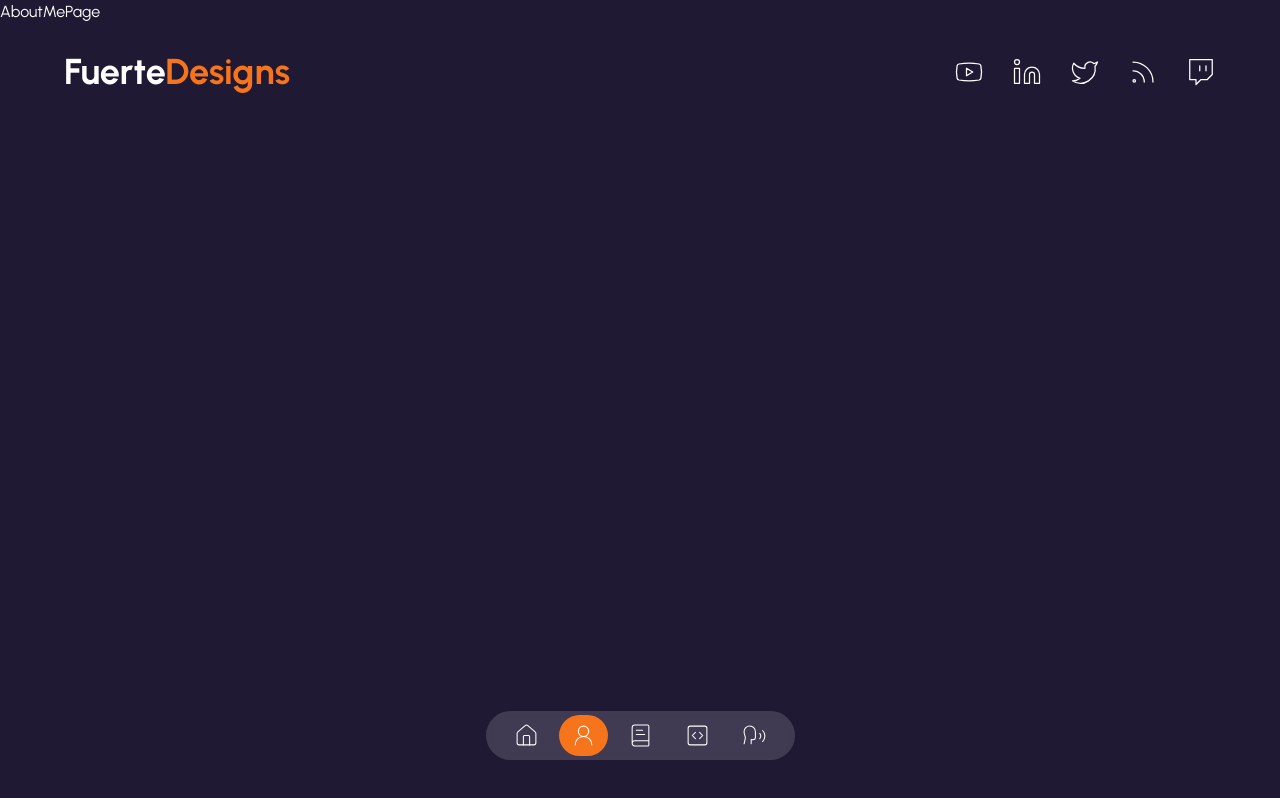
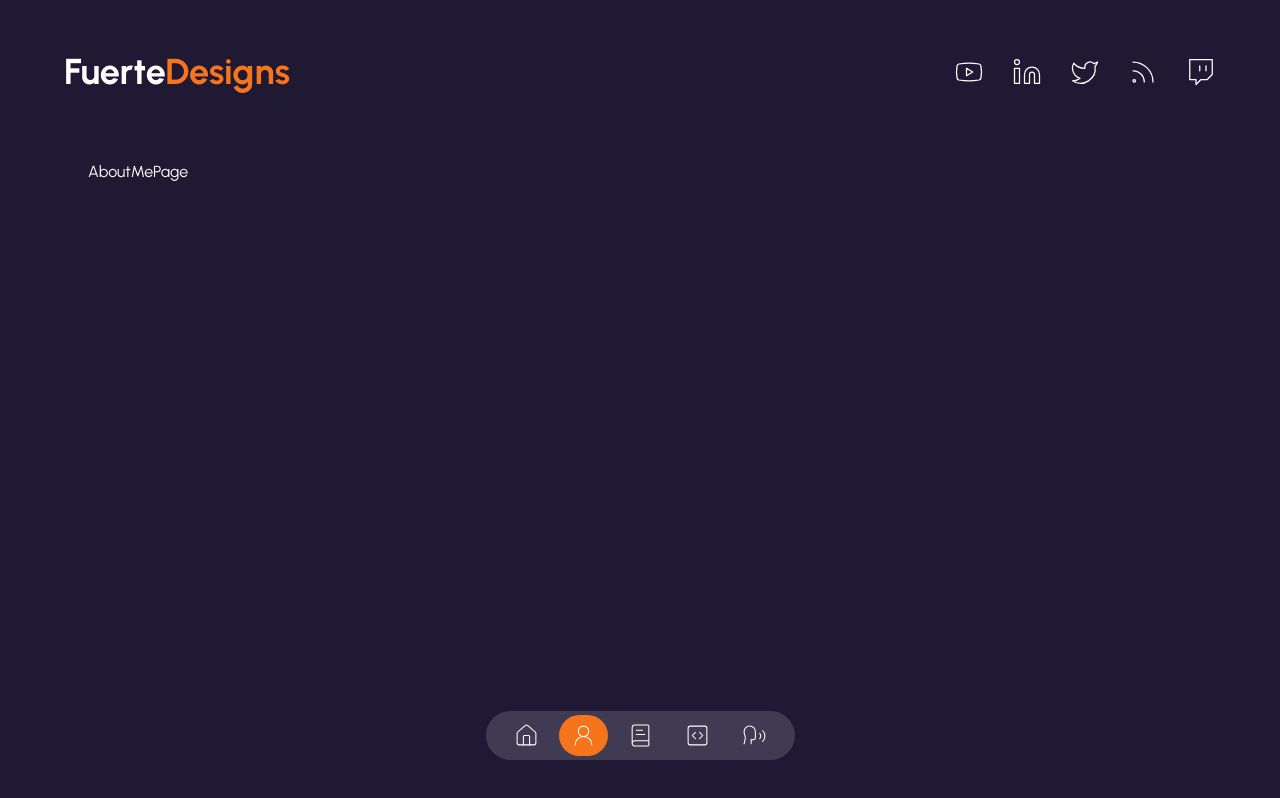
Before and after one commit to fantasyfuerte/portfolio-landing-page, a Next.js app: page /about-me in a window 1280 px wide. Built offline with nearby package versions, Linux system fonts and the light colour scheme.

Commit message:
Implementing Container in Page.tsx

```diff
--- a/src/app/(routes)/about-me/page.tsx
+++ b/src/app/(routes)/about-me/page.tsx
@@ -1,10 +1,13 @@
+import Container from "@/components/container";
 import TransitionPage from "@/components/transition-page";
 
 function AboutMePage() {
   return (
     <div>
       <TransitionPage />
-      <div>AboutMePage</div>
+      <Container>
+        <p>AboutMePage</p>
+      </Container>
     </div>
   );
 }
```
